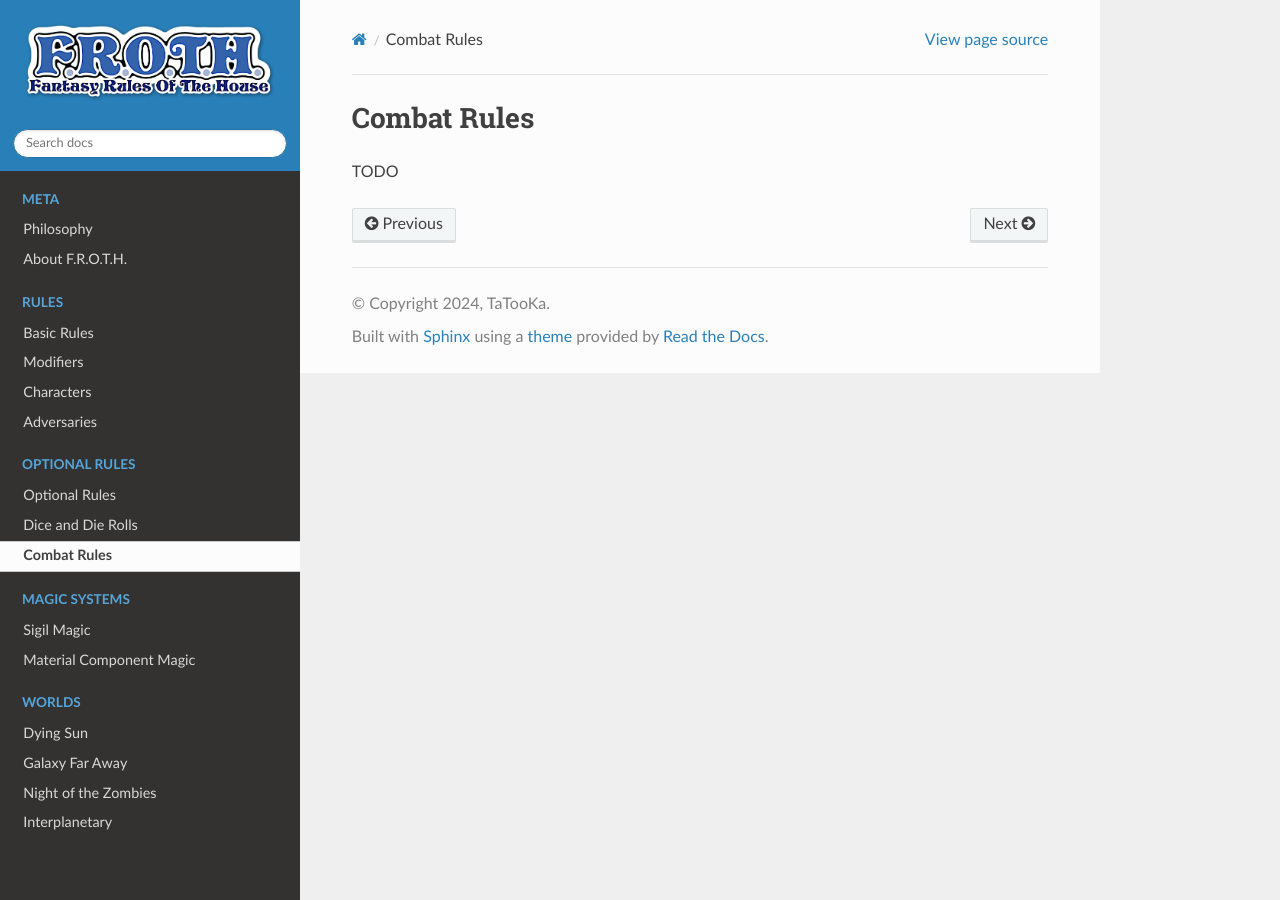
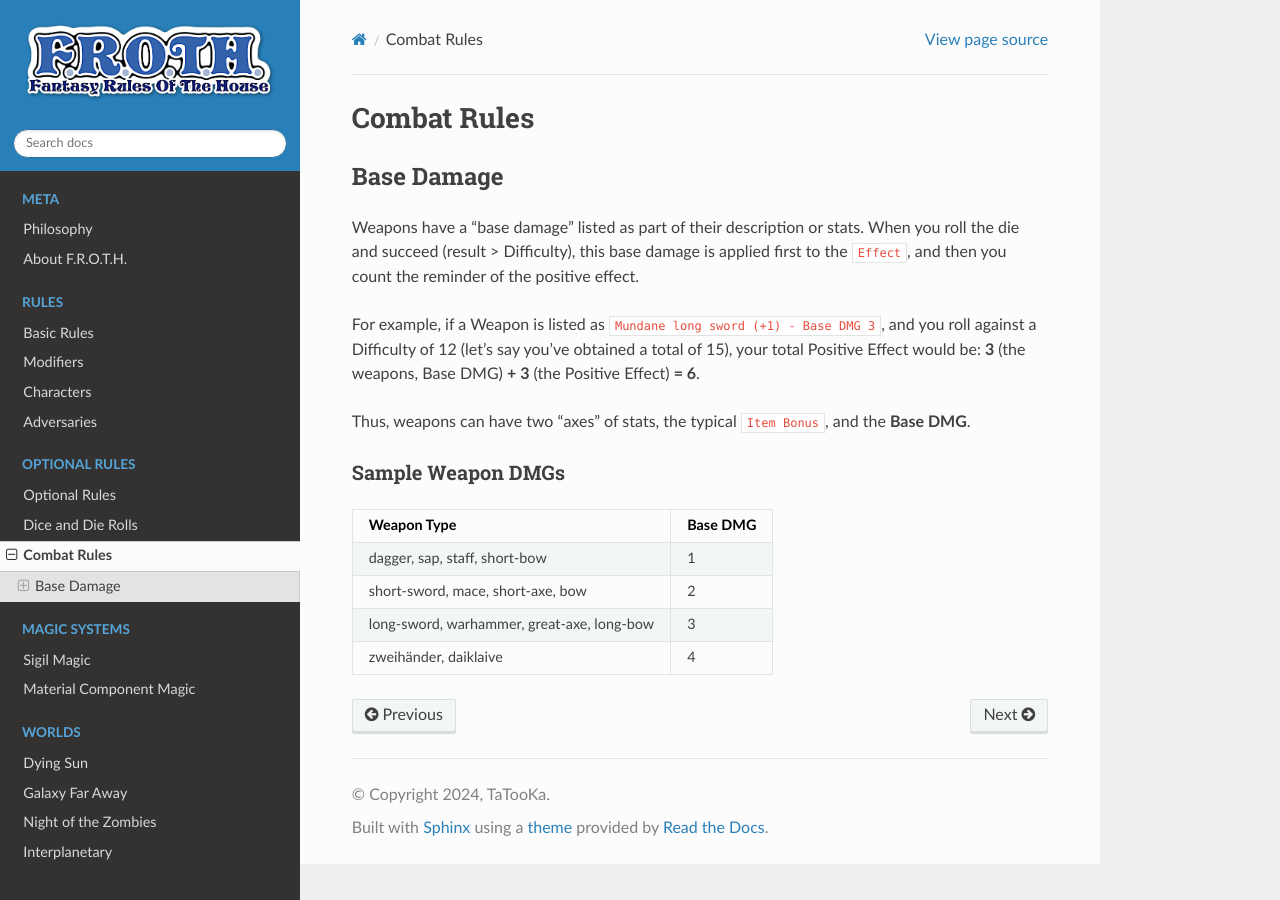
Before and after one commit to TaTooKa/froth, a Sphinx documentation site: the page built from docs/source/pages/optionalrules/combat.rst, in a window 1280 px wide. Built offline with Sphinx 7.4.7 and the Read the Docs theme 3.1.0, drawn with Linux system fonts in a browser that asks for light colours; cross-references to code outside the pages are shown as plain code.

Commit message:
weapon rules

````diff
--- a/docs/source/pages/optionalrules/combat.rst
+++ b/docs/source/pages/optionalrules/combat.rst
@@ -1,4 +1,26 @@
 Combat Rules
 ------------
 
-TODO
+Base Damage
+===========
+
+Weapons have a "base damage" listed as part of their description or stats. When you roll the die and succeed (result > Difficulty), this base damage is applied first to the :hoverxref:`Effect <effect>`, and then you count the reminder of the positive effect.
+
+For example, if a Weapon is listed as ``Mundane long sword (+1) - Base DMG 3``, and you roll against a Difficulty of 12 (let's say you've obtained a total of 15), your total Positive Effect would be: **3** (the weapons, Base DMG) **+ 3** (the Positive Effect) **= 6**.
+
+Thus, weapons can have two "axes" of stats, the typical :hoverxref:`Item Bonus <items>`, and the **Base DMG**.
+
+Sample Weapon DMGs
+~~~~~~~~~~~~~~~~~~
+
++--------------------------------------------+----------+
+| Weapon Type                                | Base DMG |
++============================================+==========+
+| dagger, sap, staff, short-bow              |     1    |
++--------------------------------------------+----------+
+| short-sword, mace, short-axe, bow          |     2    |
++--------------------------------------------+----------+
+| long-sword, warhammer, great-axe, long-bow |     3    |
++--------------------------------------------+----------+
+| zweihänder, daiklaive                      |     4    |
++--------------------------------------------+----------+
--- a/docs/source/pages/rules/basicrules.rst
+++ b/docs/source/pages/rules/basicrules.rst
@@ -41,4 +41,4 @@ When a player rolls the die, they need to add their Level + modifiers (see :hove
 
 This amount of Effect is also used when dealing damage to a target's :hoverxref:`Resistance <resistancepoints>`, or when applying a :hoverxref:`Condition <conditions>`.
 
-.. [#] On an exact match of your result and the Difficulty, a ``stalemate``` occurs. Some people interpret this as "nothing happens". That's not my intention. I consider this result neither a success nor a failure. Sometimes I interpret this as a partial success (you get what you intended but partially, or with an indirect complication). Most of the time I just tell the player that they are working towards their objective but didn't get there yet, which means time is lost (and depending on the context, that could have considerable impact on the narrative).
+.. [#] On an exact match of your result and the Difficulty, a ``stalemate`` occurs. Some people interpret this as *"nothing happens"*. That's not my intention. I consider this result neither a success nor a failure. Sometimes I interpret this as a **partial success** (you get what you intended but partially, or with an indirect complication). Most of the time I just tell the player that they are working towards their objective but didn't get there yet, which means time is lost (and depending on the context, that could have considerable impact on the narrative).
````
